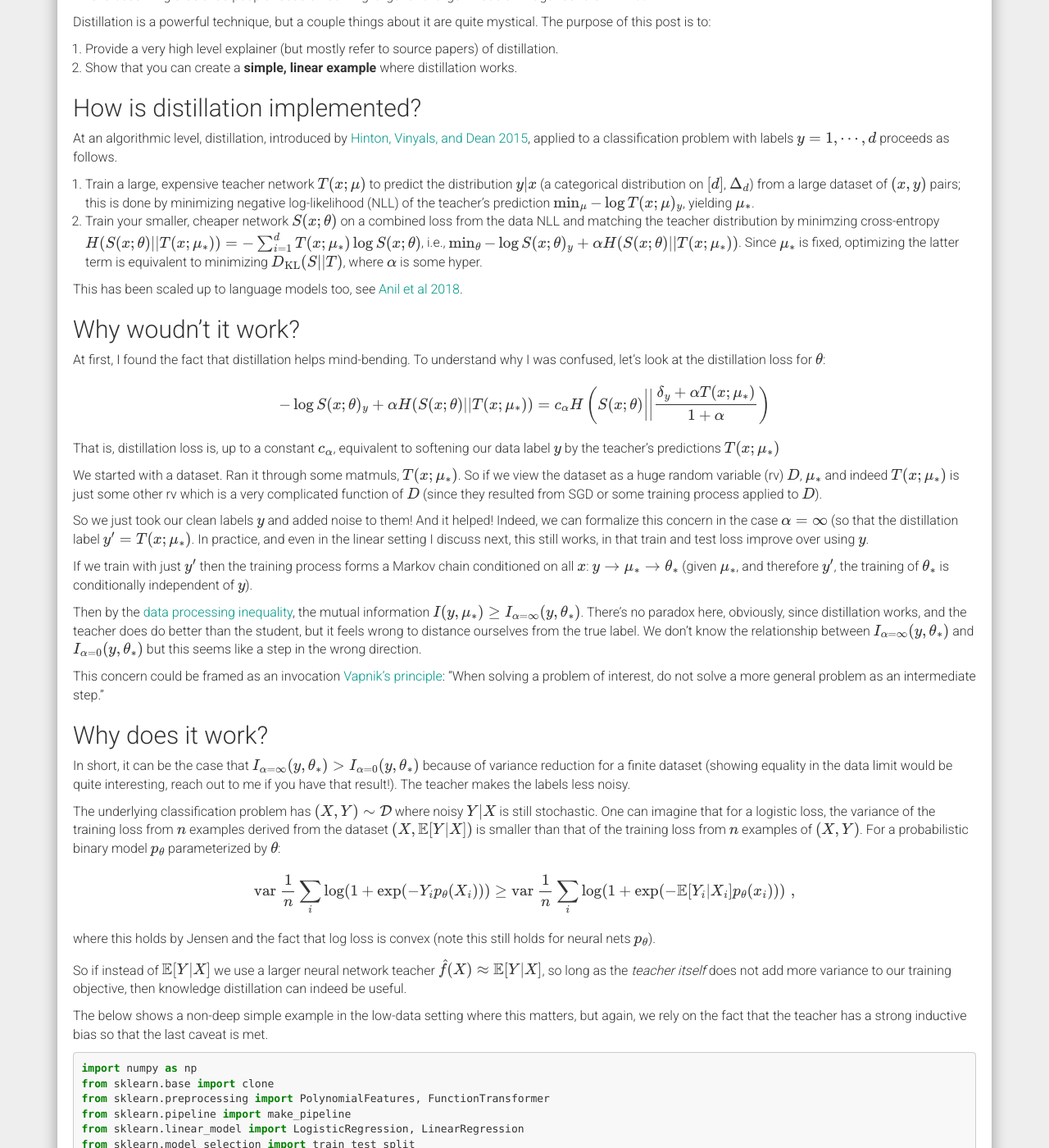
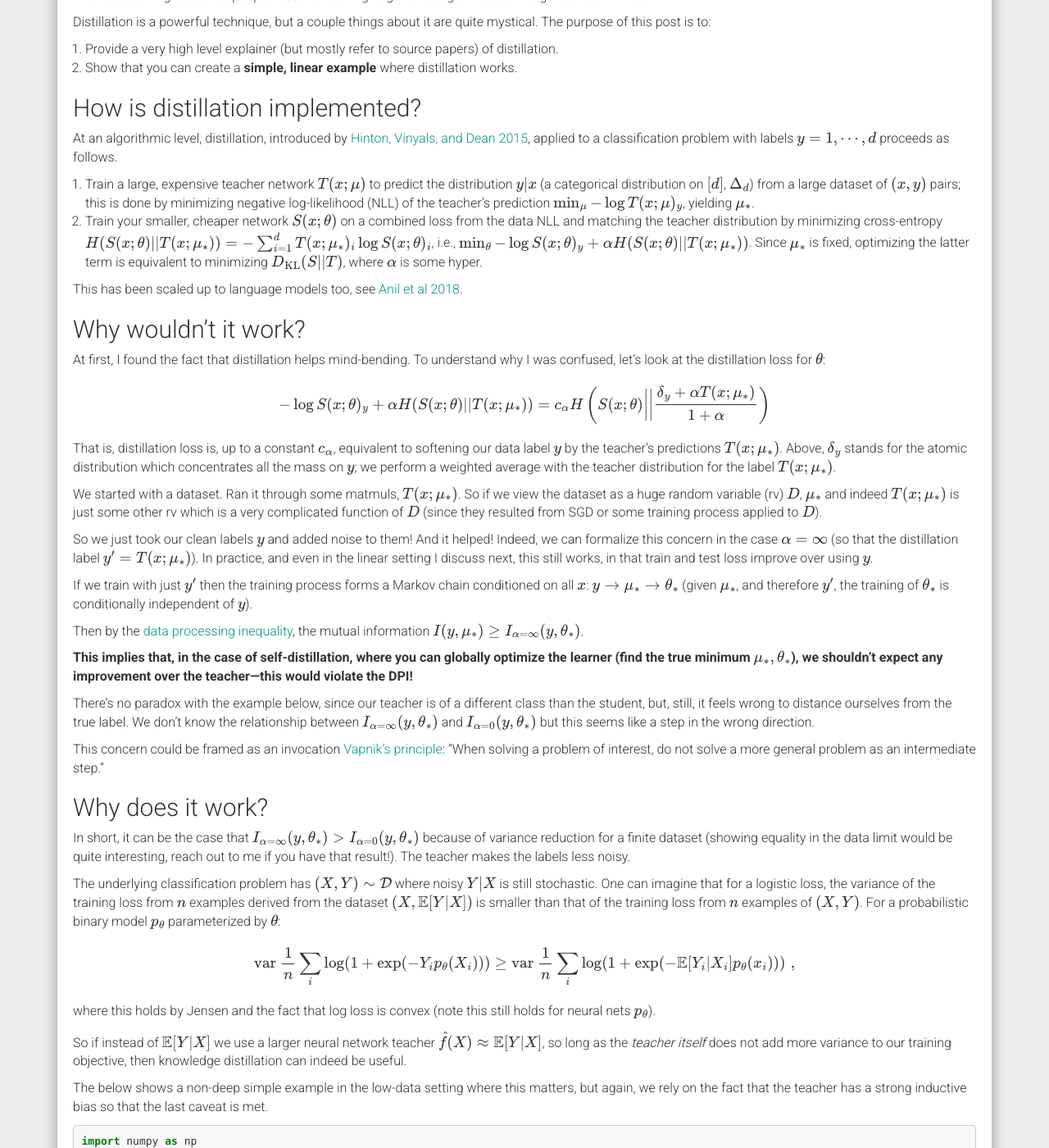
Before and after one commit to vlad17/vlad17.github.io, a Jekyll site: the page built from _posts/2024-02-04-distillation-walkthrough.md, in a window 1280 px wide and 1400 px high, scrolled down 514 px. Shown: the whole window at 82% size. Built offline with Jekyll 4.4.1, drawn with Linux system fonts in a browser that asks for light colours; nearby versions of some CDN libraries; formulas are drawn with MathJax 3; some of the changed text lies outside the part shown.

Commit message:
minor spelling issues, definitions fixup for distill walkthrough

```diff
--- a/_posts/2024-02-04-distillation-walkthrough.md
+++ b/_posts/2024-02-04-distillation-walkthrough.md
@@ -24,11 +24,11 @@ Distillation is a powerful technique, but a couple things about it are quite mys
 At an algorithmic level, distillation, introduced by [Hinton, Vinyals, and Dean 2015](https://arxiv.org/abs/1503.02531), applied to a classification problem with labels  \\(y=1,\cdots,d \\) proceeds as follows.
 
 1. Train a large, expensive teacher network  \\(T(x;\mu) \\) to predict the distribution  \\(y\|x \\) (a categorical distribution on  \\([d] \\),  \\(\Delta\_d \\)) from a large dataset of  \\((x, y) \\) pairs; this is done by minimizing negative log-likelihood (NLL) of the teacher's prediction  \\(\min\_\mu -\log T(x; \mu)\_y \\), yielding  \\(\mu\_* \\).
-2. Train your smaller, cheaper network  \\(S(x;\theta) \\) on a combined loss from the data NLL and matching the teacher distribution by minimzing cross-entropy  \\(H(S(x;\theta)\|\|T(x;\mu\_\*))=-\sum\_{i=1}^d T(x; \mu\_\*)\log S(x; \theta) \\), i.e.,  \\(\min\_\theta   -\log S(x; \theta)\_y + \alpha H(S(x;\theta)\|\|T(x;\mu\_\*)) \\). Since  \\(\mu\_\* \\) is fixed, optimizing the latter term is equivalent to minimizing  \\(D\_{\mathrm{KL}}(S\|\|T) \\), where  \\(\alpha \\) is some hyper.
+2. Train your smaller, cheaper network  \\(S(x;\theta) \\) on a combined loss from the data NLL and matching the teacher distribution by minimizing cross-entropy  \\(H(S(x;\theta)\|\|T(x;\mu\_\*))=-\sum\_{i=1}^d T(x; \mu\_\*)\_i\log S(x; \theta)\_i\\), i.e.,  \\(\min\_\theta   -\log S(x; \theta)\_y + \alpha H(S(x;\theta)\|\|T(x;\mu\_\*)) \\). Since  \\(\mu\_\* \\) is fixed, optimizing the latter term is equivalent to minimizing  \\(D\_{\mathrm{KL}}(S\|\|T) \\), where  \\(\alpha \\) is some hyper.
 
 This has been scaled up to language models too, see [Anil et al 2018](https://arxiv.org/abs/1804.03235).
 
-## Why woudn't it work?
+## Why wouldn't it work?
 
 At first, I found the fact that distillation helps mind-bending. To understand why I was confused, let's look at the distillation loss for  \\(\theta \\):
 
@@ -36,15 +36,19 @@ At first, I found the fact that distillation helps mind-bending. To understand w
 -\log S(x; \theta)\_y + \alpha H(S(x;\theta)\|\|T(x;\mu\_\*)) = c\_\alpha H\left(S(x;\theta)\bigg\|\bigg\|\frac{\delta\_y +\alpha T(x;\mu\_\*)}{1+\alpha}\right)
 \\]
 
-That is, distillation loss is, up to a constant  \\(c\_\alpha \\), equivalent to softening our data label  \\(y \\) by the teacher's predictions  \\(T(x;\mu\_\*) \\)
+That is, distillation loss is, up to a constant  \\(c\_\alpha \\), equivalent to softening our data label  \\(y \\) by the teacher's predictions  \\(T(x;\mu\_\*) \\). Above, $\delta\_y$ stands for the atomic distribution which concentrates all the mass on \\(y\\); we perform a weighted average with the teacher distribution for the label \\(T(x;\mu\_\*)\\).
 
 We started with a dataset. Ran it through some matmuls,  \\(T(x;\mu\_\*) \\). So if we view the dataset as a huge random variable (rv)  \\(D \\),  \\(\mu\_\* \\) and indeed  \\(T(x;\mu\_\*) \\) is just some other rv which is a very complicated function of  \\(D \\) (since they resulted from SGD or some training process applied to  \\(D \\)).
 
-So we just took our clean labels  \\(y \\) and added noise to them! And it helped! Indeed, we can formalize this concern in the case  \\(\alpha=\infty \\) (so that the distillation label  \\(y'=T(x;\mu\_\*) \\). In practice, and even in the linear setting I discuss next, this still works, in that train and test loss improve over using  \\(y \\).
+So we just took our clean labels  \\(y \\) and added noise to them! And it helped! Indeed, we can formalize this concern in the case  \\(\alpha=\infty \\) (so that the distillation label  \\(y'=T(x;\mu\_\*) \\)). In practice, and even in the linear setting I discuss next, this still works, in that train and test loss improve over using  \\(y \\).
 
 If we train with just  \\(y' \\) then the training process forms a Markov chain conditioned on all  \\(x \\):  \\(y \rightarrow \mu\_\*\rightarrow \theta\_\* \\) (given  \\(\mu\_\* \\), and therefore  \\(y' \\), the training of  \\(\theta\_\* \\) is conditionally independent of  \\(y \\)).
 
-Then by the [data processing inequality](https://en.wikipedia.org/wiki/Data_processing_inequality), the mutual information  \\(I(y, \mu\_\*)\ge I\_{\alpha=\infty}(y, \theta\_\*) \\). There's no paradox here, obviously, since distillation works, and the teacher does do better than the student, but it feels wrong to distance ourselves from the true label. We don't know the relationship between  \\( I\_{\alpha=\infty}(y, \theta\_\*) \\) and  \\( I\_{\alpha=0}(y, \theta\_\*) \\) but this seems like a step in the wrong direction.
+Then by the [data processing inequality](https://en.wikipedia.org/wiki/Data_processing_inequality), the mutual information  \\(I(y, \mu\_\*)\ge I\_{\alpha=\infty}(y, \theta\_\*) \\).
+
+**This implies that, in the case of self-distillation, where you can globally optimize the learner (find the true minimum \\(\mu\_\*,\theta\_\*\\)), we shouldn't expect any improvement over the teacher---this would violate the DPI!**
+
+There's no paradox with the example below, since our teacher is of a different class than the student, but, still, it feels wrong to distance ourselves from the true label. We don't know the relationship between  \\( I\_{\alpha=\infty}(y, \theta\_\*) \\) and  \\( I\_{\alpha=0}(y, \theta\_\*) \\) but this seems like a step in the wrong direction.
 
 This concern could be framed as an invocation [Vapnik's principle](https://unknowngenius.com/blog/archives/2010/11/24/vapniks-principle/): "When solving a problem of interest, do not solve a more general problem as an intermediate step."
 
@@ -166,7 +170,7 @@ for split in ['train', 'test']:
 
 ## Is that all there is to it?
 
-Not quite. With neural nets, we do see some really intersting training phenomena not fully accounted for by the story above. For instance, self-distillation (where the "teacher" is the same size as the student) somehow _works_!
+Not quite. With neural nets, we do see some really interesting training phenomena not fully accounted for by the story above. For instance, self-distillation (where the "teacher" is the same size as the student) somehow _works_!
 
 There are interactions with imperfect non-convex optimization in the deep neural network setting which are still a research topic. For more, check out a [Zeyuan Allen-Zhu and Yuanzhi Li blog post from MSR](https://www.microsoft.com/en-us/research/blog/three-mysteries-in-deep-learning-ensemble-knowledge-distillation-and-self-distillation/).
 
```
Also changed, not shown: Gemfile.lock.
